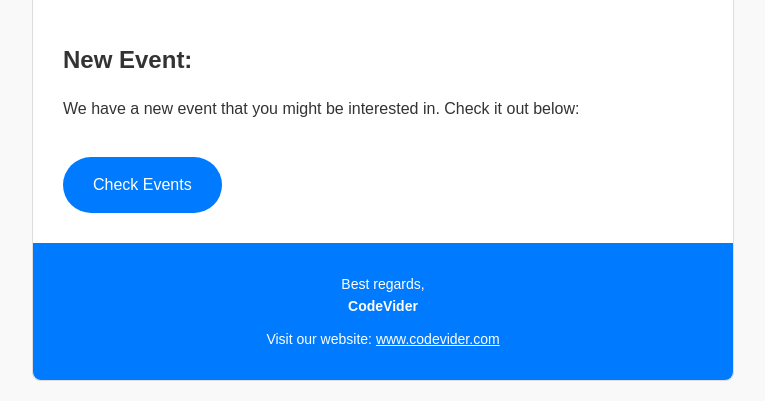
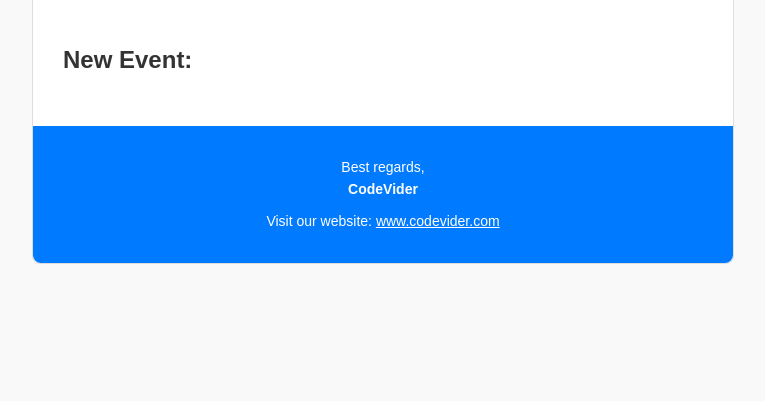
Before and after one commit to v4sj4n/hr-software-BE-exypnos, a website: page src/common/template/event.hbs in a window 1280 px wide. Shown: the part 541-942 px from the top of the page, without its empty margins (257-1022 px from the left). After the commit the page ends 825 px from the top, so only its background shows below. Drawn offline with nearby package versions, Linux system fonts and the light colour scheme; files that its build step writes are made by us from their sources.

Commit message:
template event

```diff
--- a/src/common/template/event.hbs
+++ b/src/common/template/event.hbs
@@ -78,12 +78,6 @@
         <!-- Main Body of Email -->
         <div class="content">
             <h1>New Event: <strong>{{ name }}</strong></h1>
-            <p>We have a new event that you might be interested in. Check it out below:</p>
-
-            <!-- CTA Button for Events -->
-            <a href="{{eventUrl}}">
-                Check Events
-            </a>
         </div>
 
         <!-- Footer Section -->
```
